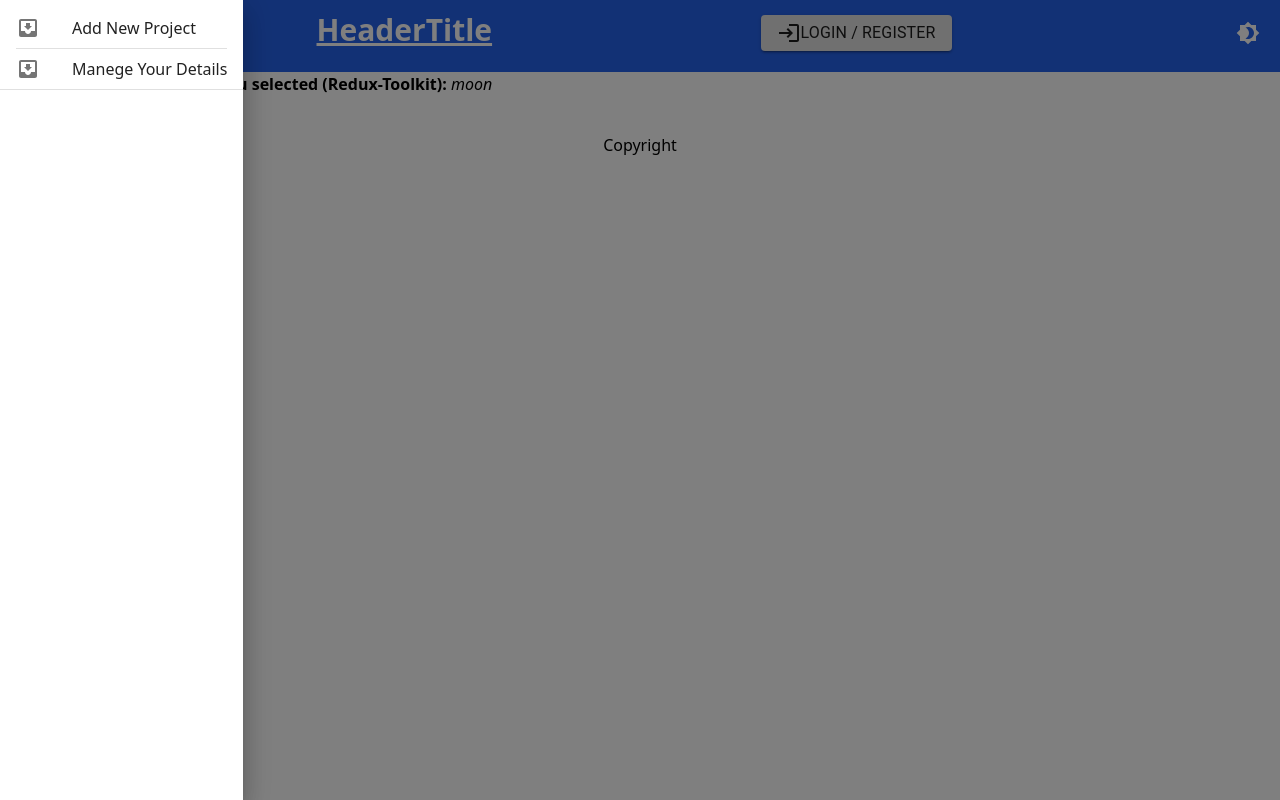
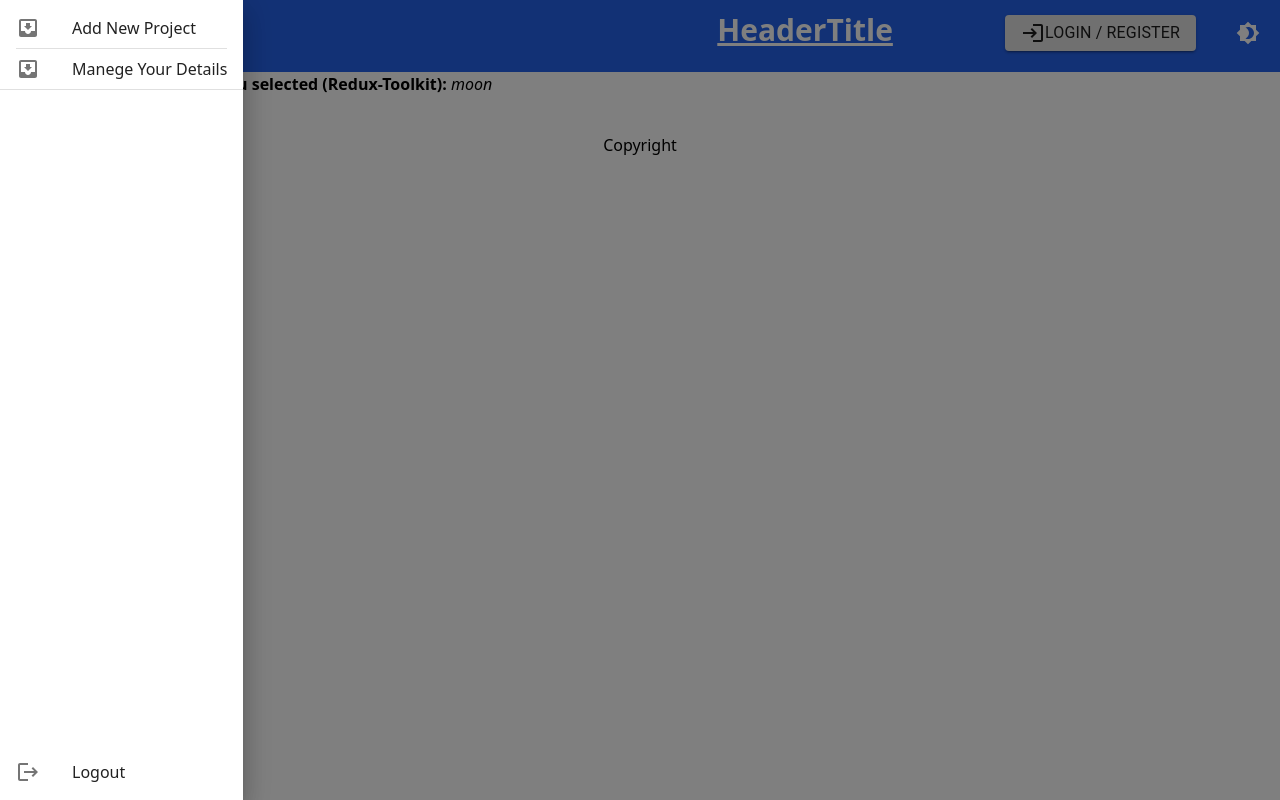
Before and after one commit to project-showroom/project-showroom-v2, a Next.js app: page / in a window 1280 px wide. Both pictures are taken after a click on the button 24 px from the left and 36 px from the top of the page. Built offline with nearby package versions, Linux system fonts and the light colour scheme.

Commit message:
Refactor: positionHeader

```diff
--- a/src/features/header-feature/components/app-bar-menu.tsx
+++ b/src/features/header-feature/components/app-bar-menu.tsx
@@ -7,6 +7,7 @@ import MenuIcon from '@material-ui/icons/Menu';
 import InboxIcon from '@material-ui/icons/MoveToInbox';
 import classNames from 'classnames';
 
+import { LogoutButton } from './logout/logout-button';
 import { ListItemIconButton } from './menu/ListItemIconButton';
 
 const COMPONENT_NAME = 'AppBarMenu';
@@ -30,10 +31,12 @@ const AppBarMenu = (props: { className?: string }) => {
   const themeClassNames = classNames(
     'dark:bg-gray-500 dark:text-white min-h-screen',
   );
+  const menuClassNames = classNames('flex justify-between flex-col h-full');
 
   const LeftMenuList = () => (
     <List className={themeClassNames}>
-      <>
+      <div className={menuClassNames}>
+        <div>
           <ListItemIconButton
             url={firstItem.url}
             text={firstItem.text}
@@ -48,7 +51,11 @@ const AppBarMenu = (props: { className?: string }) => {
             onClick={closeMenu}
           />
           <Divider />
-      </>
+        </div>
+        <div>
+          <LogoutButton />
+        </div>
+      </div>
     </List>
   );
 
--- a/src/features/header-feature/components/header-title.tsx
+++ b/src/features/header-feature/components/header-title.tsx
@@ -9,8 +9,10 @@ const HeaderTitle = (props: { className?: string }) => {
 
   const { className, ...rest } = props;
 
+  const headerTitleClassNames = classNames('flex flex-auto justify-end w-7/12');
+
   return (
-    <div id={id} {...rest} className={classNames(className, COMPONENT_NAME)}>
+    <div id={id} {...rest} className={headerTitleClassNames}>
       <Link href="/">{COMPONENT_NAME}</Link>
     </div>
   );
--- a/src/features/header-feature/components/login-register-button.tsx
+++ b/src/features/header-feature/components/login-register-button.tsx
@@ -11,20 +11,17 @@ const COMPONENT_NAME = 'LoginRegisterButton';
 const LoginRegisterButton = (props: { className?: string }) => {
   const id = useId() + '-' + COMPONENT_NAME;
 
-  const { className, ...rest } = props;
+  const { ...rest } = props;
+
+  const headerLoginClassNames = classNames('mr-6');
 
   return (
-    <div id={id} {...rest} className={classNames(className, COMPONENT_NAME)}>
+    <div id={id} {...rest} className={headerLoginClassNames}>
       <Button href="/api/google" variant="contained">
         <LoginIcon />
         <Box />
         <Typography>Login / Register</Typography>
       </Button>
-      {/* <Button variant="contained">
-        <LogoutIcon />
-        <Box sx={{ margin: '0 4px' }} />
-        <Typography>Logout</Typography>
-      </Button> */}
     </div>
   );
 };
--- /dev/null
+++ b/src/features/header-feature/components/logout/logout-button.tsx
@@ -0,0 +1,32 @@
+import { useId } from 'react';
+
+import ListItem from '@material-ui/core/ListItem';
+import Typography from '@material-ui/core/Typography';
+import LogoutIcon from '@mui/icons-material/Logout';
+import classNames from 'classnames';
+import LinkNext from 'next/link';
+
+import { ListItemIconButton } from '../menu/ListItemIconButton';
+
+const COMPONENT_NAME = 'LogoutButton';
+const LogoutButton = (props: { className?: string }) => {
+  const id = useId() + '-' + COMPONENT_NAME;
+
+  const { className, ...rest } = props;
+
+  const logoutClassNames = classNames('');
+
+  return (
+    <div id={id} {...rest} className={classNames(className, COMPONENT_NAME)}>
+      <ListItemIconButton
+        url={'/logout'}
+        text={'Logout'}
+        ListIcon={LogoutIcon}
+      />
+    </div>
+  );
+};
+
+LogoutButton.displayName = COMPONENT_NAME;
+
+export { LogoutButton };
--- a/src/features/header-feature/components/menu/ListItemIconButton.tsx
+++ b/src/features/header-feature/components/menu/ListItemIconButton.tsx
@@ -7,8 +7,8 @@ import LinkNext from 'next/link';
 
 interface ListItemIconButtonProps {
   className?: string;
-  url?: string;
-  onClick: () => void;
+  url: string;
+  onClick?: () => void;
   text: string;
   ListIcon: React.FC;
 }
@@ -18,8 +18,8 @@ const ListItemIconButton = (props: ListItemIconButtonProps) => {
   const id = useId() + '-' + COMPONENT_NAME;
   const { className, url, text, onClick, ListIcon, ...rest } = props;
 
-  if (url) {
-    return (
+  return (
+    <div id={id} {...rest} className={classNames(className, COMPONENT_NAME)}>
       <LinkNext href={url} passHref>
         <ListItem button onClick={onClick}>
           <ListItemIcon>
@@ -28,17 +28,6 @@ const ListItemIconButton = (props: ListItemIconButtonProps) => {
           {text}
         </ListItem>
       </LinkNext>
-    );
-  }
-
-  return (
-    <div id={id} {...rest} className={classNames(className, COMPONENT_NAME)}>
-      <ListItem onClick={onClick}>
-        <ListItemIcon>
-          <ListIcon />
-        </ListItemIcon>
-        {text}
-      </ListItem>
     </div>
   );
 };
--- a/src/features/header-feature/components/theme-switch.tsx
+++ b/src/features/header-feature/components/theme-switch.tsx
@@ -13,9 +13,11 @@ const ThemeSwitch = (props: { className?: string }) => {
 
   const { className } = props;
   const { theme, setTheme } = useTheme();
+
+  // const themeSwitchClassnames = classNames('flex justify-end flex-auto');
   return (
     <>
-      <div id={id} className={classNames(className, COMPONENT_NAME)}>
+      <div id={id}>
         <Box>
           <IconButton
             sx={{ ml: 1 }}
--- a/src/features/header-feature/header-feature.tsx
+++ b/src/features/header-feature/header-feature.tsx
@@ -1,3 +1,5 @@
+import classNames from 'classnames';
+
 import {
   ThemeSwitch,
   HeaderTitle,
@@ -7,12 +9,17 @@ import {
 
 const COMPONENT_NAME = 'HeaderFeature';
 const HeaderFeature = () => {
+  const headerFeaturesClassNames = classNames(
+    'flex flex-auto justify-end w-6/12',
+  );
   return (
     <>
       <AppBarMenu />
       <HeaderTitle />
-      <LoginRegisterButton />
-      <ThemeSwitch />
+      <div className={headerFeaturesClassNames}>
+        <LoginRegisterButton />
+        <ThemeSwitch />
+      </div>
     </>
   );
 };
--- a/src/pages/index.tsx
+++ b/src/pages/index.tsx
@@ -7,7 +7,7 @@ import { MainFeature } from '../features/main-feature/main-feature';
 export default function Home() {
   const themeClassNames = classNames('dark:bg-gray-500 dark:text-white');
   const headerClassNames = classNames(
-    'flex justify-between p-3 text-3xl font-bold underline bg-blue-600 text-white',
+    'flex p-3 text-3xl font-bold underline bg-blue-600 text-white',
   );
 
   return (
```
Lines whose indentation alone changed are shown as unchanged.
